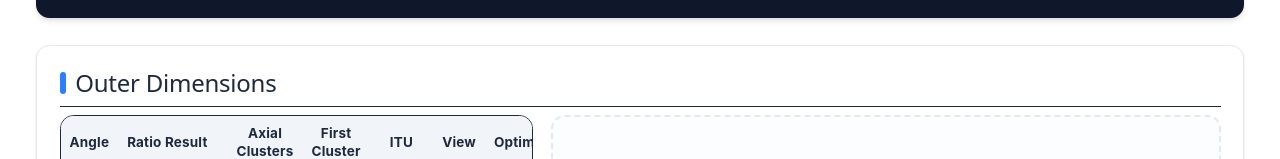
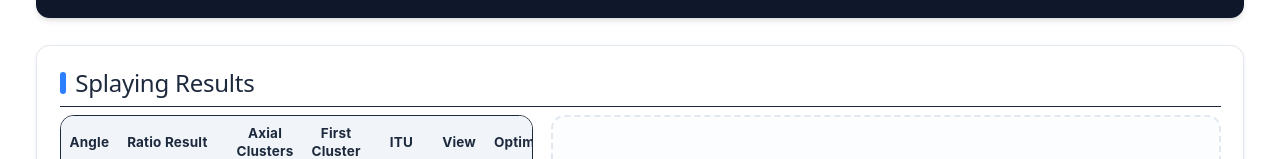
Before and after one commit to Atakanz/room-splay-calculator, a React (Vite) app: page /calculator in a window 1280 px wide. Both pictures are taken after a click on the button "CALCULATE OPTIMUM ANGLES". Shown: the part 1161-1320 px from the top of the page. Built offline with nearby package versions, Linux system fonts and the light colour scheme.

Commit message:
results header edited

```diff
--- a/src/pages/calculator.jsx
+++ b/src/pages/calculator.jsx
@@ -528,7 +528,7 @@ export default function Calculator() {
             {result && (
                 <div ref={resultRef} className="p-5 bg-white border border-slate-200 rounded-xl shadow-sm space-y-4 animate-in fade-in slide-in-from-bottom-4 duration-500">
                     <h2 className="text-lg font-bold flex items-center gap-2 border-b pb-2">
-                        <span className="w-1.5 h-5 bg-blue-500 rounded-full"></span> Outer Dimensions
+                        <span className="w-1.5 h-5 bg-blue-500 rounded-full"></span> {strategyMode === 'controlled' ? "Outer Dimensions" : "Splaying Results"}
                     </h2>
 
                     {activeTab === 'optimum' && (
```
